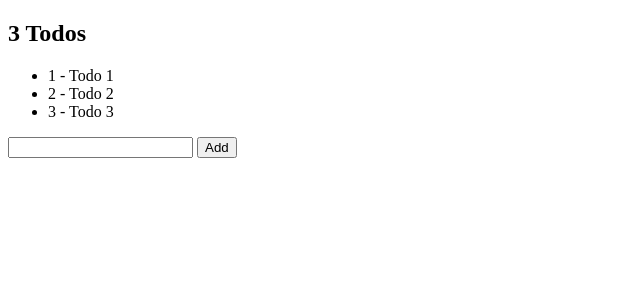
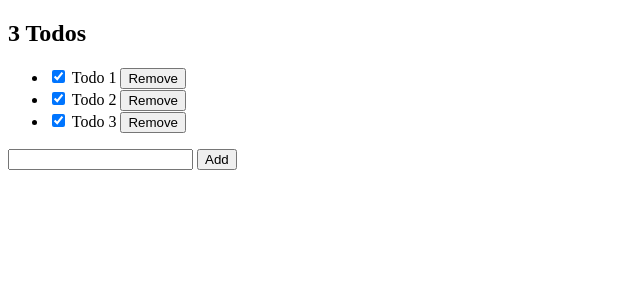
Before and after one commit to SunilK789/practice-app, a SvelteKit app: page / in a window 1280 px wide. Shown: the top 300 px of the page, without its empty margins (0-640 px from the left). Built offline with nearby package versions, Linux system fonts and the light colour scheme.

Commit message:
removed todo item by using custom events

```diff
--- a/src/lib/TodoList.svelte
+++ b/src/lib/TodoList.svelte
@@ -1,3 +1,5 @@
+<svelte:options immutable={true} />
+
 <script>
 	import { createEventDispatcher } from 'svelte';
 
@@ -6,6 +8,7 @@
 	export let todos = [];
 	let inputText = '';
 	const handleAddtodo = () => {
+		if (inputText !== '') {
 			const isNotCancelled = dispatch(
 				'addtodo',
 				{
@@ -16,14 +19,26 @@
 			if (isNotCancelled) {
 				inputText = '';
 			}
+		}
 	};
+
+	function handleRemoveItems(id){
+		dispatch('removetodo',{
+			id:id
+		})
+	}
 </script>
 
 <div class="todo-list-wrapper">
 	<ul>
-		{#each todos as { id, title }, index (id)}
-			{@const number = index + 1}
-			<li>{number} - {title}</li>
+		{#each todos as { id, title, completed }, index (id)}
+			<li>
+				<label>
+					<input type="checkbox" checked={completed} />
+					{title}
+				</label>
+				<button on:click={()=>handleRemoveItems(id)}>Remove</button>
+			</li>
 		{/each}
 	</ul>
 
--- a/src/routes/+page.svelte
+++ b/src/routes/+page.svelte
@@ -8,17 +8,30 @@
 		{ id: uuid(), title: 'Todo 3', completed: true }
 	];
 
-	function handleAddtodo(event){
-		event.preventDefault();
-		console.log(event);
+	function handleAddtodo(event) {
+		//event.preventDefault();
+		todos = [
+			...todos,
+			{
+				id: uuid(),
+				title: event.detail.title,
+				completed: false
+			}
+		];
+
+		todos = todos;
+		//console.log(event);
+	}
+	function handlRemoveTodos(event) {
+		console.log('Todo id: ', event.detail.id);
+		todos = todos.filter(t=>t.id!==event.detail.id);
 	}
 
 	$: console.log(todos);
 </script>
 
 <h2>{todos.length} Todos</h2>
-<TodoList {todos} on:addtodo={handleAddtodo} />
-
+<TodoList {todos} on:addtodo={handleAddtodo} on:removetodo={handlRemoveTodos} />
 
 <style>
 </style>
```
Lines whose indentation alone changed are shown as unchanged.
